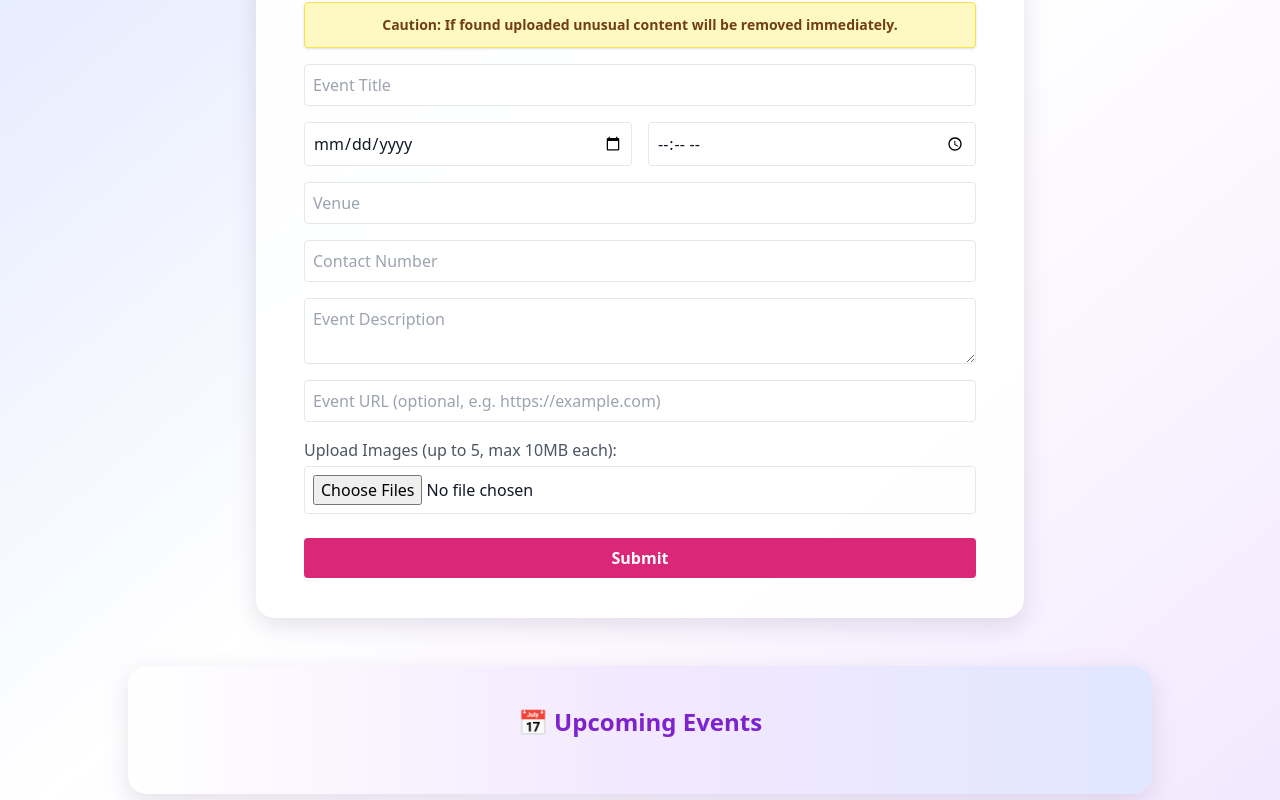
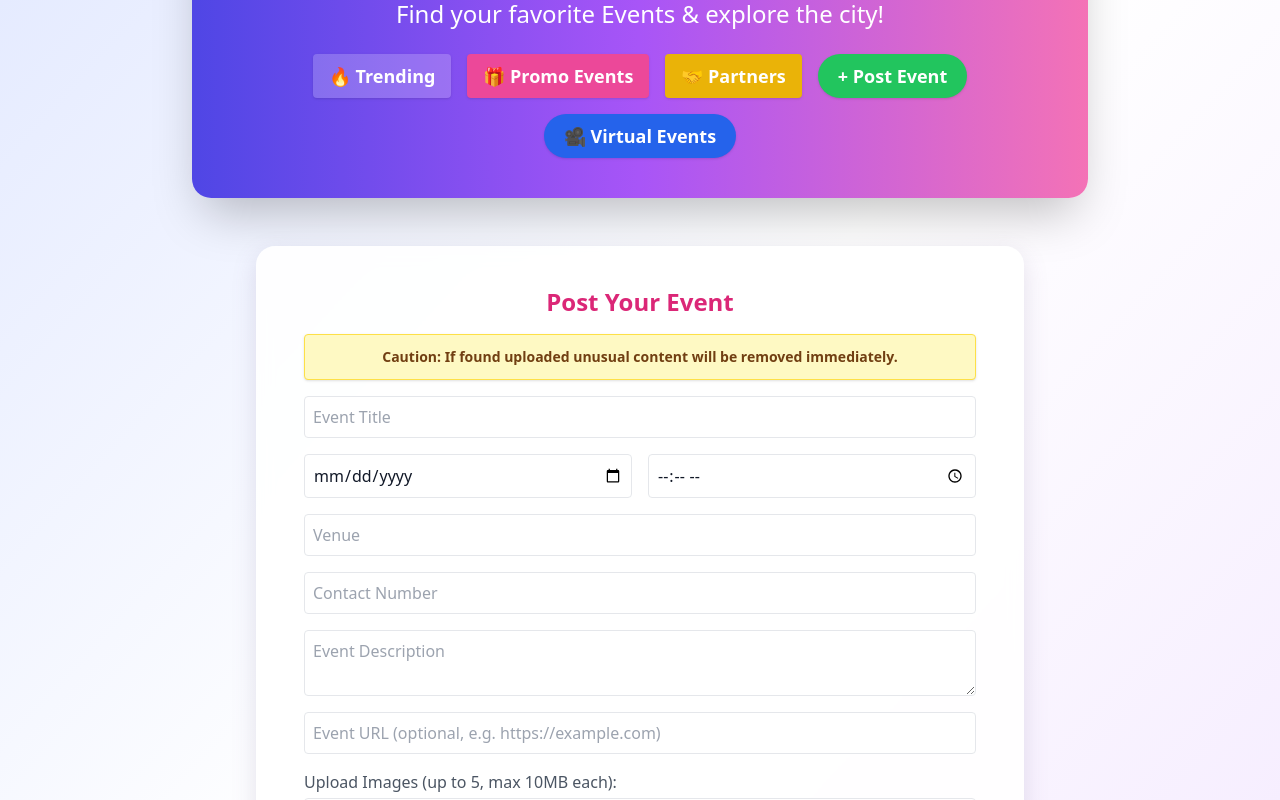
Before and after one commit to venu0527/chutki-live, a plain HTML site: page index.html in a window 1280 px wide. Shown: the part 230-1030 px from the top of the page. Drawn offline with nearby package versions, Linux system fonts and the light colour scheme.

Commit message:
Update index.html

```diff
--- a/index.html
+++ b/index.html
@@ -112,6 +112,18 @@
   </div>
 </header>
 
+<section class="section-card bg-gradient-to-r from-indigo-600 via-purple-500 to-pink-400 text-white text-center max-w-4xl mx-auto mt-8 mb-12 shadow-2xl">
+  <h2 class="text-5xl font-extrabold mb-3 tracking-wider">Welcome to <span class="italic">Chutki</span></h2>
+  <p class="text-xl md:text-2xl font-medium mb-6">Find your favorite Events &amp; explore the city!</p>
+  <div class="flex flex-wrap justify-center gap-4 mt-3">
+    <a href="#trending" class="px-4 py-2 bg-white/20 hover:bg-white/40 rounded text-lg shadow font-bold transition">🔥 Trending</a>
+    <a href="#promo" class="px-4 py-2 bg-pink-500 hover:bg-pink-600 rounded text-lg font-bold shadow transition">🎁 Promo Events</a>
+    <a href="#partners" class="px-4 py-2 bg-yellow-500 hover:bg-yellow-600 rounded text-lg font-bold shadow transition">🤝 Partners</a>
+    <a href="#postEvent" class="px-5 py-2 bg-green-500 hover:bg-green-600 rounded-full text-lg font-extrabold shadow transition">+ Post Event</a>
+    <a href="#virtualEvents" class="px-5 py-2 bg-blue-600 hover:bg-blue-700 rounded-full text-lg font-extrabold shadow transition">🎥 Virtual Events</a>
+  </div>
+</section>
+
 <section id="postEvent" class="section-card max-w-3xl mx-auto glass bg-white/90 my-12">
   <h3 class="text-2xl font-bold mb-4 text-pink-600 text-center">Post Your Event</h3>
   <div class="mb-4 p-3 rounded bg-yellow-100 text-yellow-900 border border-yellow-300 text-center font-semibold text-sm shadow">
@@ -159,8 +171,6 @@
     <button id="modalDeleteBtn" class="bg-red-600 text-white px-4 py-2 rounded hover:bg-red-700 hidden">Delete Event</button>
   </div>
 </div>
-
-<!-- Other page sections like Trending, Promo, Partners, Contact, Footer, etc. remain unchanged -->
 
 <script src="https://cdn.jsdelivr.net/npm/swiper@9/swiper-bundle.min.js"></script>
 <div id="fb-root"></div>
@@ -238,7 +248,7 @@
       alert('Admin successfully logged in!');
     } else {
       isAdminLoggedIn = false;
-      alert('Invalid admin credentials.');
+      alert('Invalid admin credentials. Access denied.');
     }
   });
 
```
